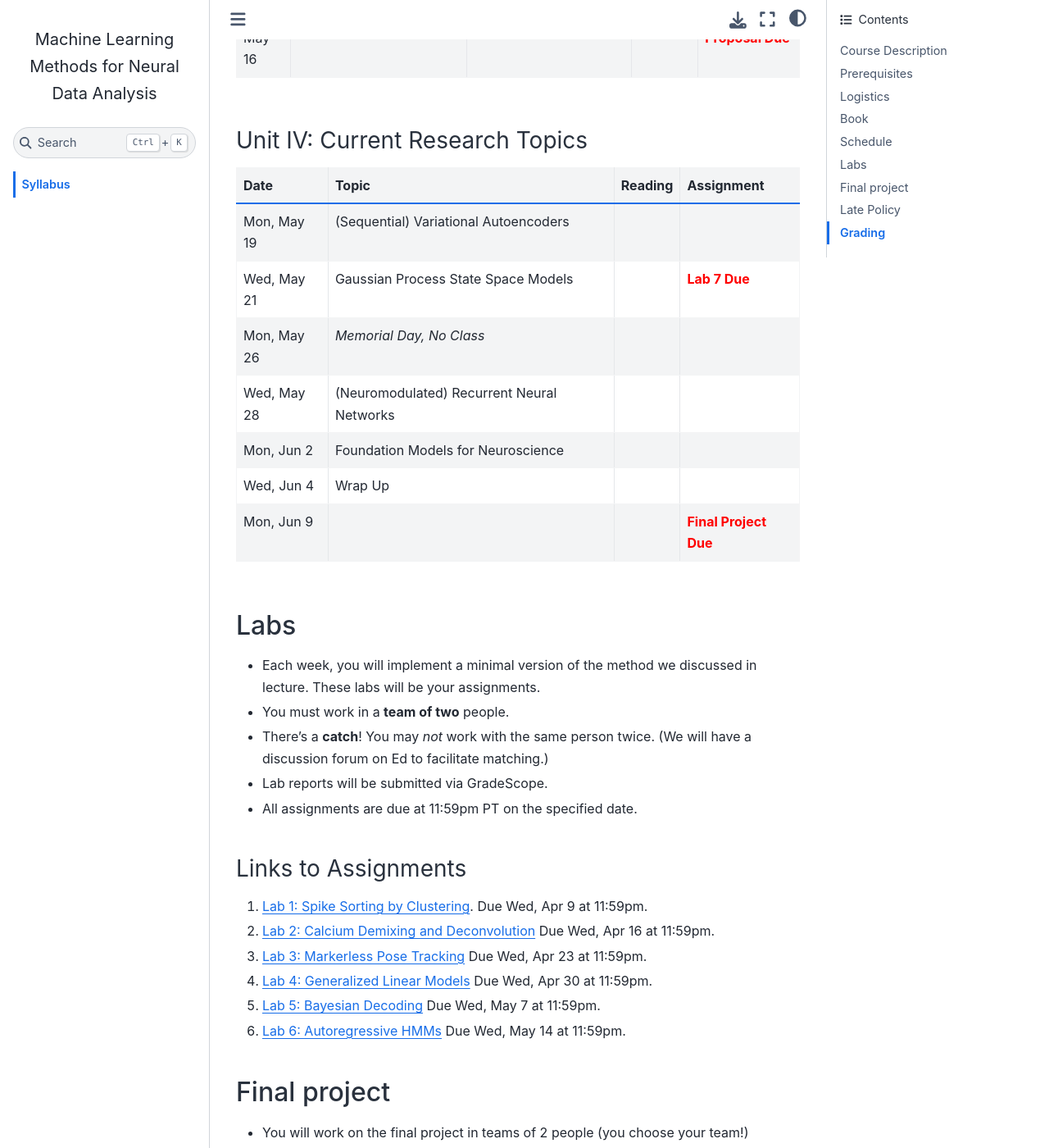
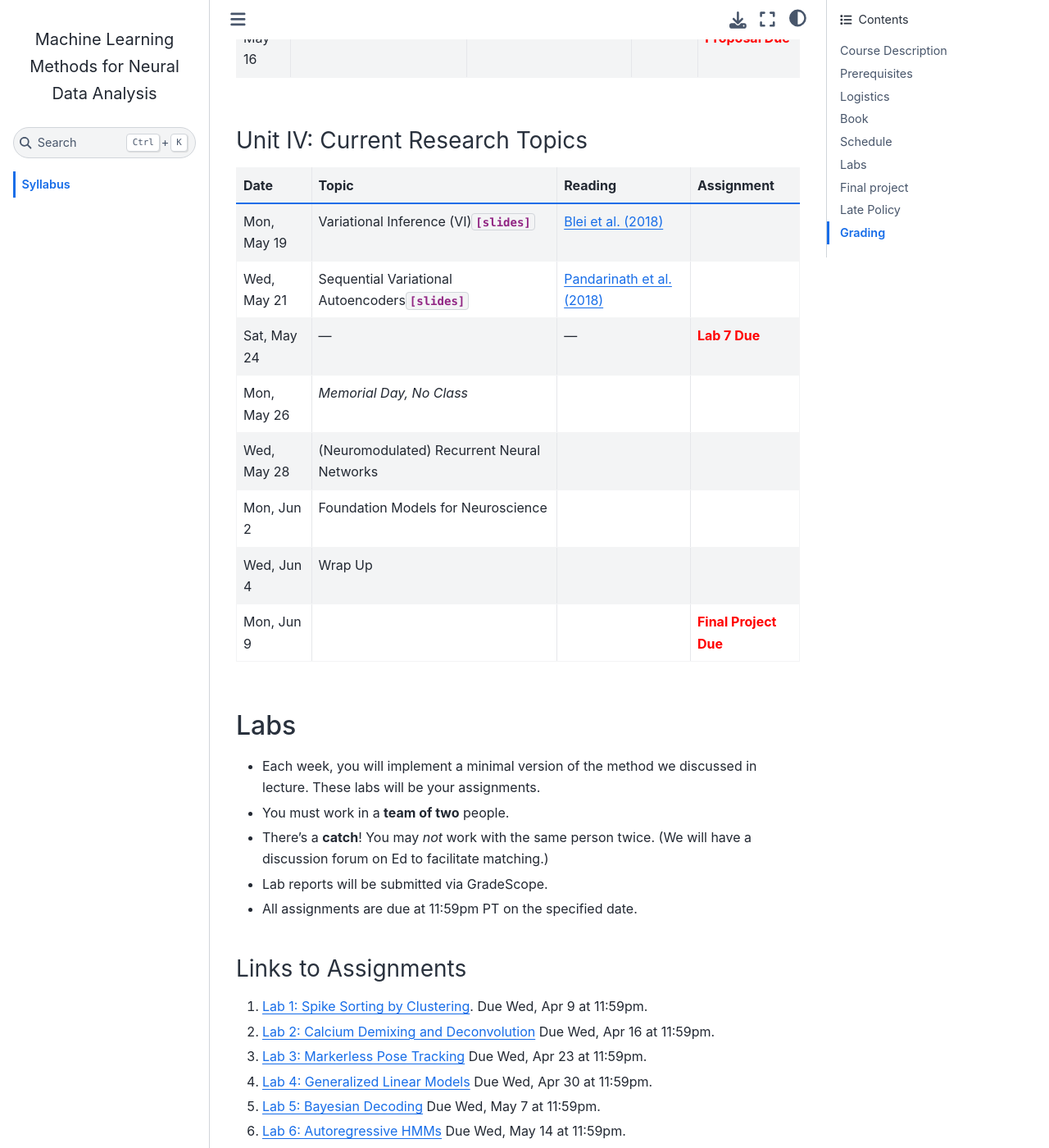
Before and after one commit to slinderman/stats320, a Jupyter Book: the page built from index.md, in a window 1280 px wide and 1400 px high, scrolled down 3422 px. Shown: the whole window at 82% size. Built offline with Jupyter Book 1.0.4 settings and Sphinx 7.4.7 and the Sphinx Book theme 1.1.4, drawn with Linux system fonts in a browser that asks for light colours; some of the changed text lies outside the part shown.

Commit message:
adding slides for this week

```diff
--- a/index.md
+++ b/index.md
@@ -66,8 +66,9 @@ The lectures develop the theory behind the methods developed in the labs (i.e.,
 
 | Date        | Topic | Reading | Assignment |
 | ----------- | ----- | ------- | ---------- |
-| Mon, May 19 | (Sequential) Variational Autoencoders | | |
-| Wed, May 21 | Gaussian Process State Space Models | | <span style="color:red">**Lab 7 Due**</span> |
+| Mon, May 19 | Variational Inference (VI){Download}`[slides]<slides/pdf/14_vi.pdf>` | [Blei et al. (2018)](https://arxiv.org/abs/1601.00670) | |
+| Wed, May 21 | Sequential Variational Autoencoders{Download}`[slides]<slides/pdf/15_lfads.pdf>` | [Pandarinath et al. (2018)](https://www.nature.com/articles/s41592-018-0109-9) | |
+| Sat, May 24 | &mdash; | &mdash; | <span style="color:red">**Lab 7 Due**</span> |
 | Mon, May 26 | _Memorial Day, No Class_ | | | |
 | Wed, May 28 | (Neuromodulated) Recurrent Neural Networks | | |
 | Mon, Jun 2  | Foundation Models for Neuroscience | | |
@@ -88,7 +89,8 @@ The lectures develop the theory behind the methods developed in the labs (i.e.,
 3. [Lab 3: Markerless Pose Tracking](https://slinderman.github.io/ml4nd/labs/03_pose_tracking.html) Due Wed, Apr 23 at 11:59pm.
 4. [Lab 4: Generalized Linear Models](https://slinderman.github.io/ml4nd/labs/04_glms.html) Due Wed, Apr 30 at 11:59pm.
 5. [Lab 5: Bayesian Decoding](https://slinderman.github.io/ml4nd/labs/05_decoding.html) Due Wed, May 7 at 11:59pm.
-5. [Lab 6: Autoregressive HMMs](https://slinderman.github.io/ml4nd/labs/06_arhmm.html) Due Wed, May 14 at 11:59pm.
+6. [Lab 6: Autoregressive HMMs](https://slinderman.github.io/ml4nd/labs/06_arhmm.html) Due Wed, May 14 at 11:59pm.
+7. [Lab 7: Variational EM](https://slinderman.github.io/ml4nd/labs/07_vem.html) Due Sat, May 24 at 11:59pm.
 
 ## Final project
 
```
Also changed, not shown: 2 other files.
